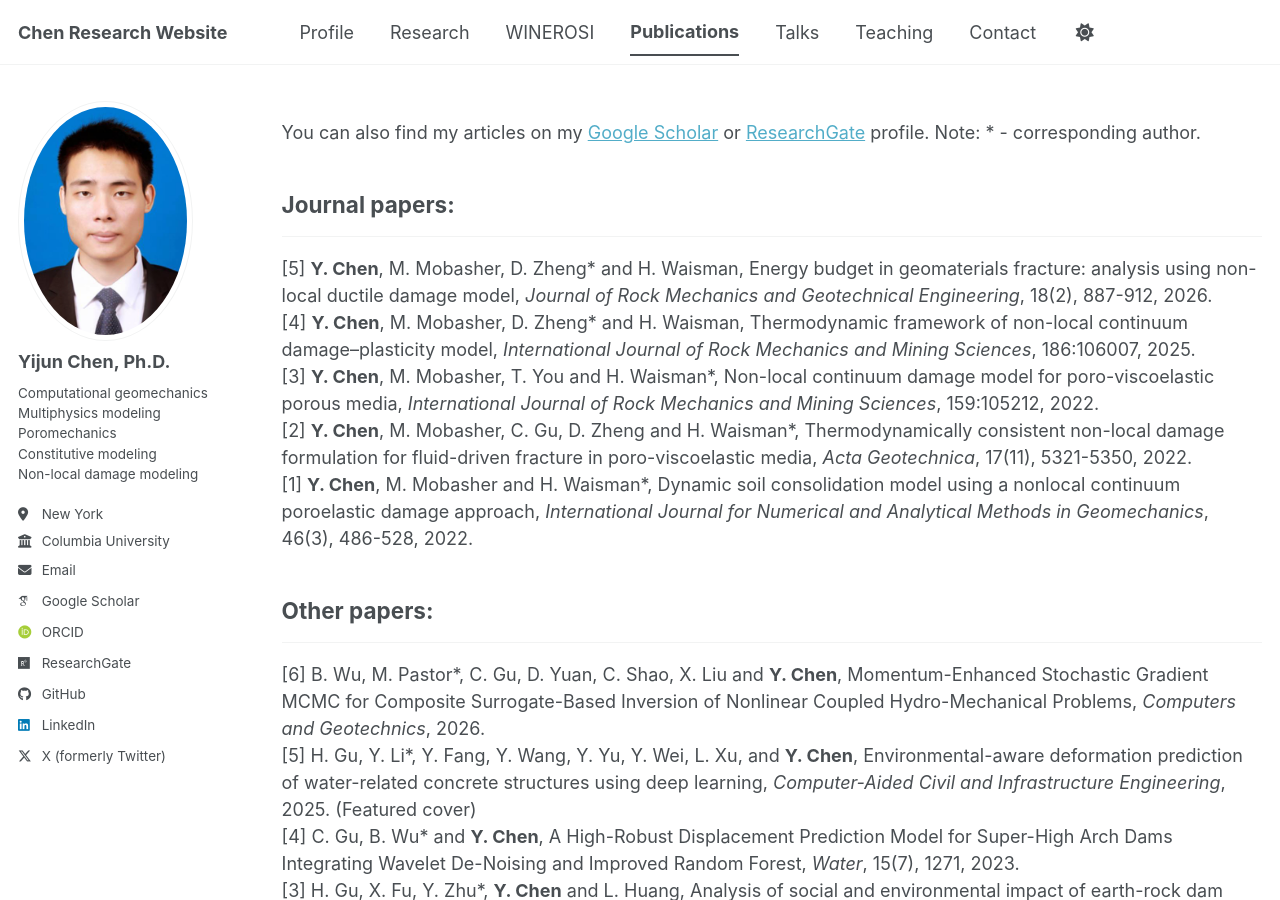
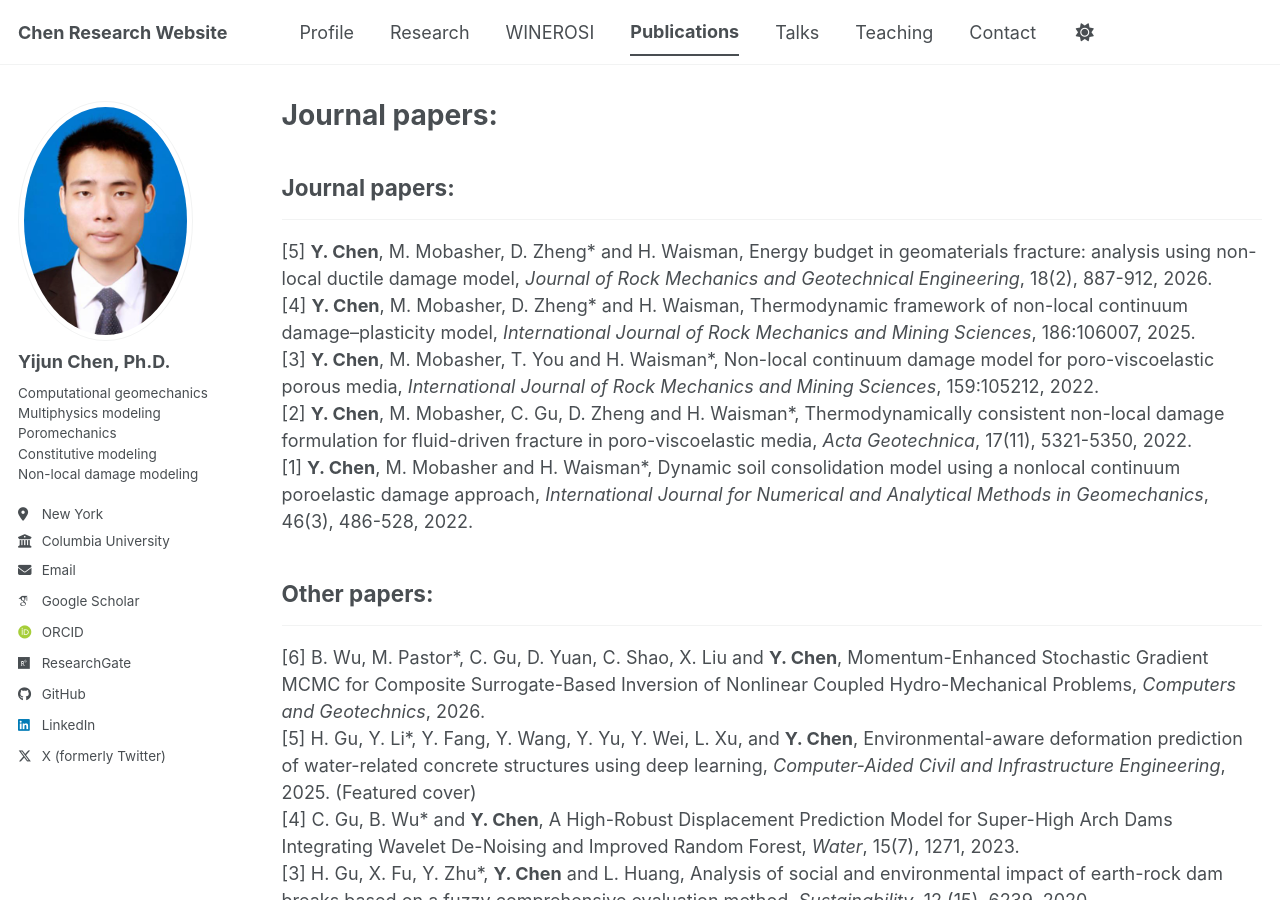
Before and after one commit to chenhhu/chenhhu.github.io, a Jekyll site: the page built from _pages/publications.md, in a window 1280 px wide and 900 px high. Built offline with Jekyll 4.4.1, drawn with Linux system fonts in a browser that asks for light colours; some web fonts are replaced; a script bundle is joined from its source files by our own code; library files that are not in the unit come from our copies; our own code applies the rules of GitHub Pages for plain Markdown files; some of the changed text lies outside the part shown.

Commit message:
Update publications.md

```diff
--- a/_pages/publications.md
+++ b/_pages/publications.md
@@ -3,12 +3,6 @@
 permalink: /publications/
 author_profile: true
 ---
-
-{% if page.author and site.data.authors[page.author] %}
-  {% assign author = site.data.authors[page.author] %}{% else %}{% assign author = site.author %}
-{% endif %}
-
-You can also find my articles on my <a href="{{author.googlescholar}}"> Google Scholar</a> or <a href="{{author.researchgate}}"> ResearchGate</a> profile.  Note: * - corresponding author.
 
 ## Journal papers:
 ---
@@ -43,3 +37,6 @@
 [3] M. Mobasher, <b>Y. Chen</b>, and H. Waisman, Numerical Modeling of Coupled Non-Local Damage and Transport in Elastic and Viscoelastic Porous Geological Media, <i>AGU Fall Meeting 2021</i>, New Orleans, LA, USA.<br>
 [2] X, Wang, L. Gong, W. Song, <b>Y. Chen</b>, C. Wang and J. Yao,  Conductivity calculation of fracture filled with expandable particles, <i>The 8th asian symposium on computational heat transfer and fluid flow</i>, Qingdao, China.  (Best paper award)<br>
 [1] <b>Y. Chen</b>, M. Mobasher and H. Waisman, Dynamic analysis of soil consolidation using a non-local continuum poroelastic damage approach, <i>Engineering Mechanics Institute Conference 2021 and Probabilistic Mechanics & Reliability Conference</i>, New York, NY, USA.
+<br>
+
+You can also find my articles on my <a href="{{author.googlescholar}}"> Google Scholar</a> or <a href="{{author.researchgate}}"> ResearchGate</a> profile.  Note: * - corresponding author.
```
